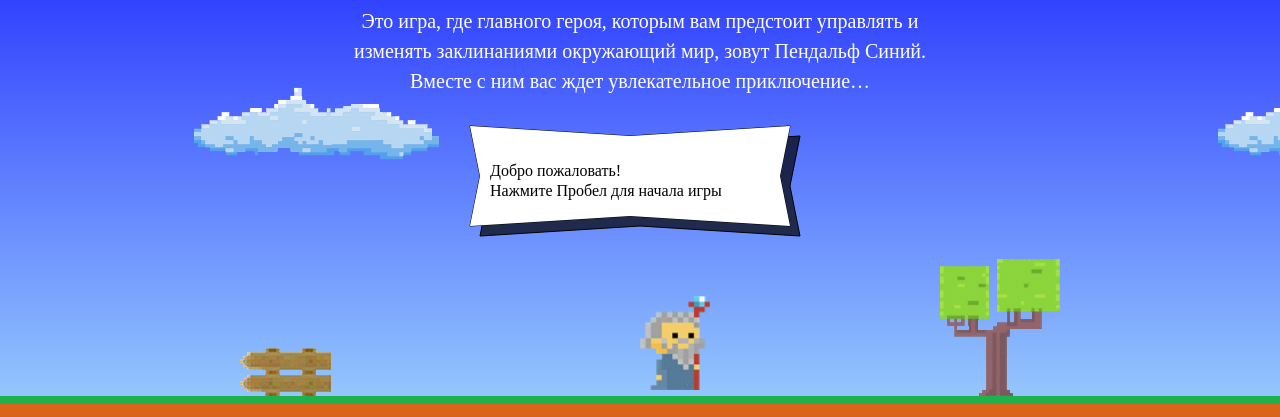
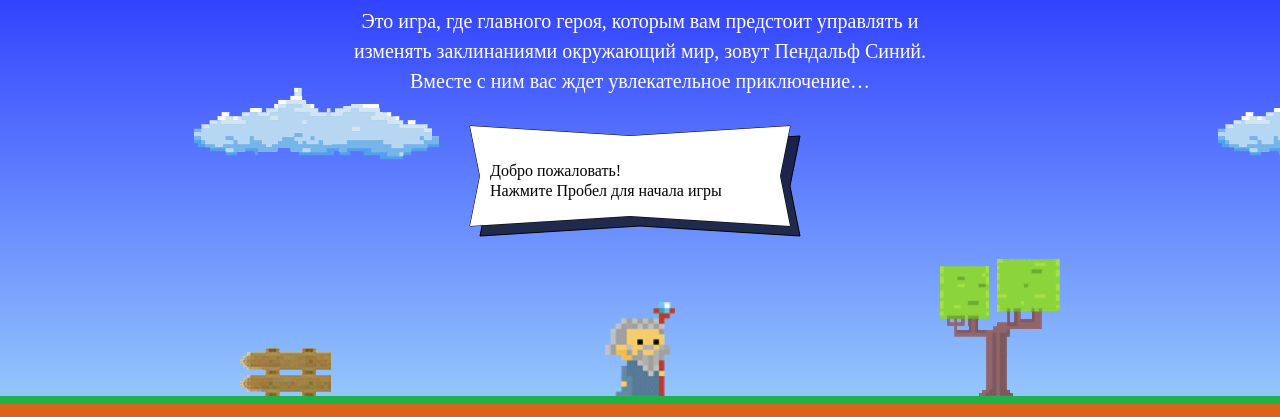
Before and after one commit to yulaivanova/645823-code-and-magick-19, a website: page index.html in a window 1280 px wide. Shown: the part 203-620 px from the top of the page. Drawn offline with Linux system fonts and the light colour scheme; a web font is replaced by a local one.

Commit message:
Fix wizard coordinates

```diff
--- a/index.html
+++ b/index.html
@@ -183,27 +183,18 @@
 <script>
   var fireballSize = 22;
   var getFireballSpeed = function(left) {
-    if (left) {
-      var fireballSpeed = 5;
-    }
-    else {
-      fireballSpeed = 2;
-    }
-    return fireballSpeed;
+    return left ? 5 : 2;
   }
   var wizardSpeed = 3;
   var wizardWidth = 70;
   var getWizardHeight = function() {
-    var wizardHeight = 1.337 * wizardWidth;
-    return wizardHeight
+    return 1.337 * wizardWidth;
   }
   var getWizardX = function(width) {
-    wizardPositionX = width / 2;
-    return wizardPositionX;
+    return width / 2 - wizardWidth / 2;
   }
   var getWizardY = function(height) {
-    wizardPositionY = height * 2 / 3;
-    return wizardPositionY;
+    return height - getWizardHeight();
   }
 </script>
 <script src="js/game.js"></script>
```
